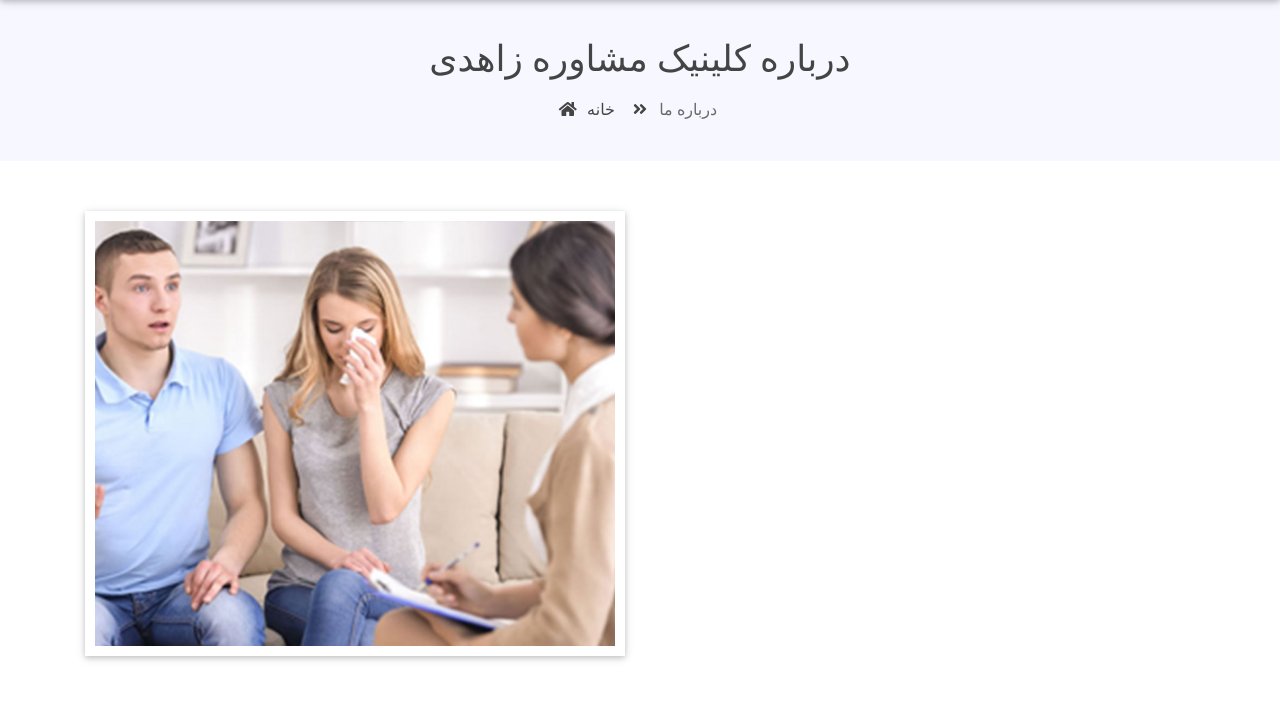
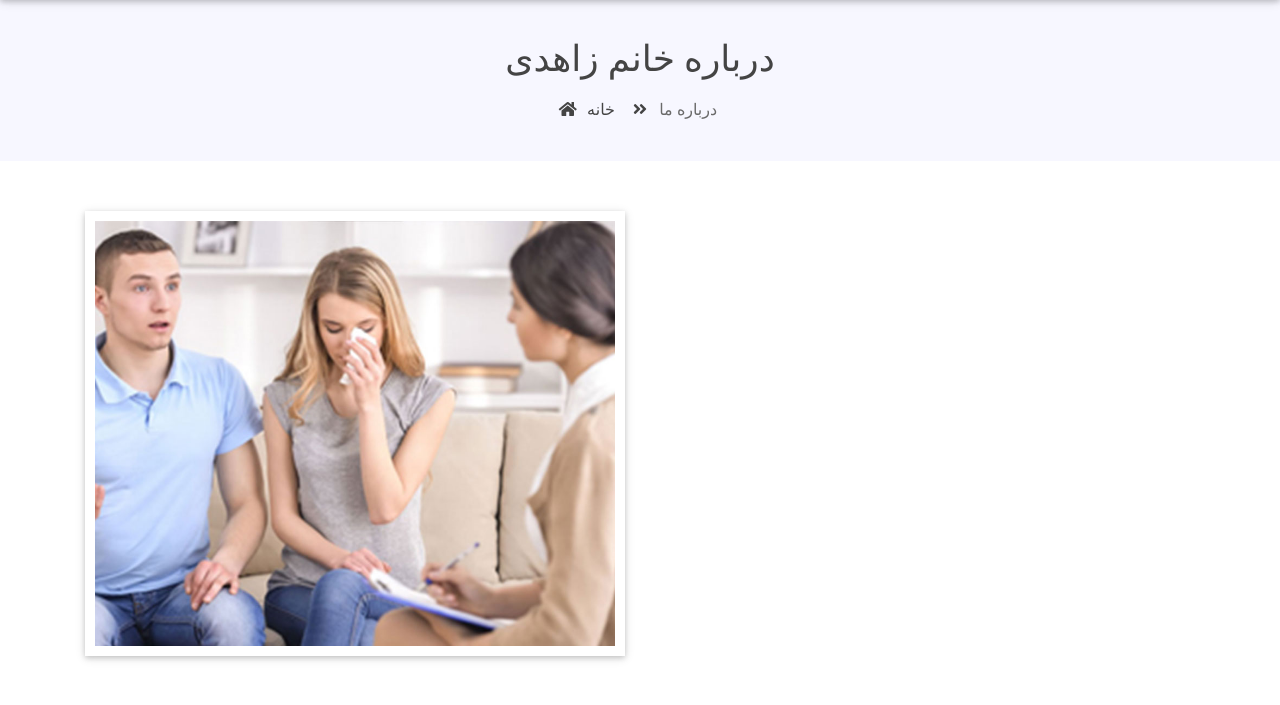
Before and after one commit to pasharad/zahedi_blog, a FastAPI app: page /about-us/ in a window 1280 px wide. Shown: the part 84-789 px from the top of the page. Run offline with FastAPI, Linux system fonts and the light colour scheme; some libraries are stand-ins or nearby versions.

Commit message:
some text edit.

```diff
--- a/template/about_us.html
+++ b/template/about_us.html
@@ -8,7 +8,7 @@
                    <div class="container">
                        <div class="row">
                         {% if path == "about-us" %}
-                           <h2>درباره کلینیک مشاوره زاهدی</h2>
+                           <h2>درباره خانم زاهدی</h2>
                            <ul>
                                <li> <a href="#"><i class="fas fa-home"></i> خانه </a></li>
                                <li><i class="fas fa-angle-double-right"></i>  درباره ما </li>
```
